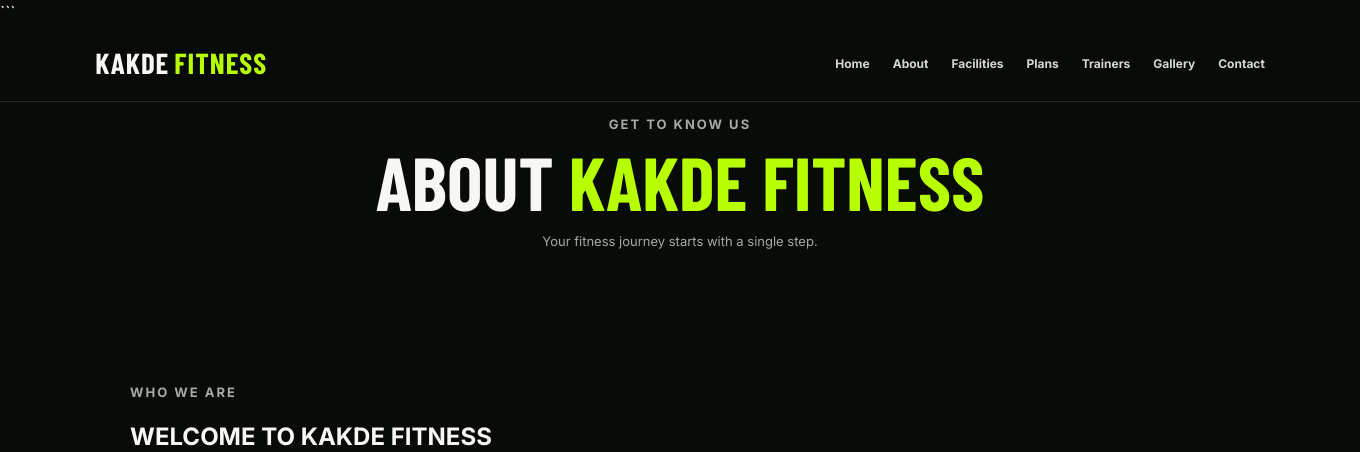
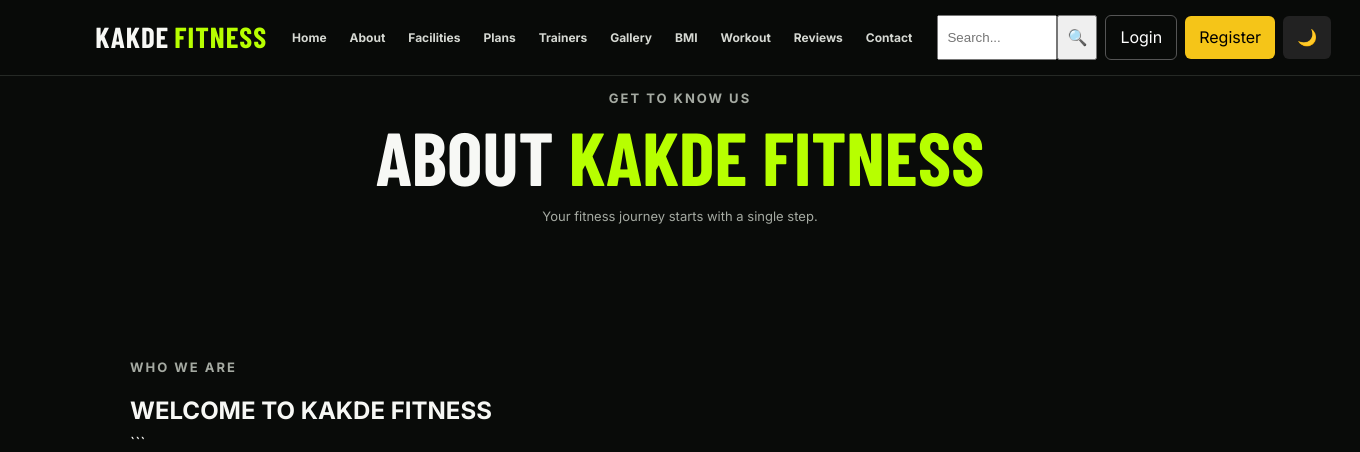
Before and after one commit to kakdekartik43-glitch/kakde-fitness, a Flask app: page /about in a window 1360 px wide. Shown: the top 452 px of the page. Run offline with Flask 3, Linux system fonts and the light colour scheme; some web fonts are replaced.

Commit message:
Update base.html

````diff
--- a/templates/base.html
+++ b/templates/base.html
@@ -1,80 +1,255 @@
 <!DOCTYPE html>
+<html lang="en">
 
-<html lang="en">
 <head>
+
     <meta charset="UTF-8">
-    <meta name="viewport" content="width=device-width, initial-scale=1.0">
-    <title>{% block title %}Kakde Fitness{% endblock %}</title>
-    <link rel="stylesheet" href="{{ url_for('static', filename='style.css') }}">
+
+    <meta name="viewport"
+          content="width=device-width, initial-scale=1.0">
+
+    <title>
+        {% block title %}Kakde Fitness{% endblock %}
+    </title>
+
+    <link rel="stylesheet"
+          href="{{ url_for('static', filename='style.css') }}">
+
 </head>
+
 <body>
 
-```
-<!-- Header -->
 <header class="header">
-    <a href="{{ url_for('home') }}" class="logo">
+
+    <a href="{{ url_for('home') }}"
+       class="logo">
         KAKDE<span>FITNESS</span>
     </a>
 
-    <button class="menu-toggle" id="menu-toggle">☰</button>
+    <button class="menu-toggle"
+            id="menu-toggle">
+        ☰
+    </button>
 
     <nav id="nav-menu">
+
         <a href="{{ url_for('home') }}">Home</a>
+
         <a href="{{ url_for('about') }}">About</a>
-        <a href="{{ url_for('facilities') }}">Facilities</a>
-        <a href="{{ url_for('plans') }}">Plans</a>
-        <a href="{{ url_for('trainers') }}">Trainers</a>
-        <a href="{{ url_for('gallery') }}">Gallery</a>
-        <a href="{{ url_for('contact') }}">Contact</a>
+
+        <a href="{{ url_for('facilities') }}">
+            Facilities
+        </a>
+
+        <a href="{{ url_for('plans') }}">
+            Plans
+        </a>
+
+        <a href="{{ url_for('trainers') }}">
+            Trainers
+        </a>
+
+        <a href="{{ url_for('gallery') }}">
+            Gallery
+        </a>
+
+        <a href="{{ url_for('bmi') }}">
+            BMI
+        </a>
+
+        <a href="{{ url_for('workout') }}">
+            Workout
+        </a>
+
+        <a href="{{ url_for('reviews') }}">
+            Reviews
+        </a>
+
+        <a href="{{ url_for('contact') }}">
+            Contact
+        </a>
+
     </nav>
+
+
+    <div class="header-actions">
+
+        <form action="{{ url_for('search') }}"
+              method="GET"
+              class="search-form">
+
+            <input
+                type="text"
+                name="q"
+                placeholder="Search..."
+            >
+
+            <button type="submit">
+                🔍
+            </button>
+
+        </form>
+
+
+        {% if current_user.is_authenticated %}
+
+            <a href="{{ url_for('dashboard') }}"
+               class="login-btn">
+                Dashboard
+            </a>
+
+            <a href="{{ url_for('logout') }}"
+               class="register-btn">
+                Logout
+            </a>
+
+        {% else %}
+
+            <a href="{{ url_for('login') }}"
+               class="login-btn">
+                Login
+            </a>
+
+            <a href="{{ url_for('register') }}"
+               class="register-btn">
+                Register
+            </a>
+
+        {% endif %}
+
+        <button
+            id="theme-toggle"
+            class="theme-btn">
+            🌙
+        </button>
+
+    </div>
+
 </header>
 
-<!-- Page Content -->
+
+<!-- FLASH MESSAGES -->
+
+{% with messages = get_flashed_messages(with_categories=true) %}
+
+    {% if messages %}
+
+        <div class="flash-container">
+
+            {% for category, message in messages %}
+
+                <div class="flash {{ category }}">
+                    {{ message }}
+                </div>
+
+            {% endfor %}
+
+        </div>
+
+    {% endif %}
+
+{% endwith %}
+
+
 <main>
+
     {% block content %}
+
     {% endblock %}
+
 </main>
 
-<!-- Footer -->
+
 <footer class="footer">
-    <h2>KAKDE<span>FITNESS</span></h2>
-    <p>Build Your Strength. Build Your Routine.</p>
-    <p>© 2026 Kakde Fitness. All rights reserved.</p>
+
+    <h2>
+        KAKDE<span>FITNESS</span>
+    </h2>
+
+    <p>
+        Build Your Strength. Build Your Routine.
+    </p>
+
+    <p>
+        © 2026 Kakde Fitness. All rights reserved.
+    </p>
+
 </footer>
 
-<!-- Chatbot -->
+
+<!-- CHATBOT -->
+
 <div id="chatbot">
-    <div id="chat-label">Gym AI Agent</div>
 
-    <button id="chat-launcher" onclick="openChat()">
+    <div id="chat-label">
+        Gym AI Agent
+    </div>
+
+    <button
+        id="chat-launcher"
+        onclick="openChat()">
         ✦
     </button>
 
-    <div id="chat-panel" class="hidden">
+
+    <div id="chat-panel"
+         class="hidden">
+
         <div id="chat-header">
+
             <div>
-                <strong>Gym AI Agent</strong>
-                <small>Ask us anything</small>
+
+                <strong>
+                    Gym AI Agent
+                </strong>
+
+                <small>
+                    Ask us anything
+                </small>
+
             </div>
 
+
             <div class="chat-controls">
-                <button onclick="minimizeChat()">−</button>
-                <button onclick="closeChat()">×</button>
+
+                <button onclick="minimizeChat()">
+                    −
+                </button>
+
+                <button onclick="closeChat()">
+                    ×
+                </button>
+
             </div>
+
         </div>
 
+
         <div id="chat-window">
+
             <div id="messages">
+
                 <div class="bot-message">
-                    <div class="message-logo">✦</div>
+
+                    <div class="message-logo">
+                        ✦
+                    </div>
+
                     <div class="message-bubble">
+
                         Hello! 👋 Welcome to Kakde Fitness.
+
                         How can I help you today?
+
                     </div>
+
                 </div>
+
             </div>
 
+
             <div id="quick-actions">
+
                 <button onclick="askQuickQuestion('What are your membership plans?')">
                     Plans
                 </button>
@@ -86,23 +261,34 @@
                 <button onclick="askQuickQuestion('Where is your gym located?')">
                     Location
                 </button>
+
             </div>
+
         </div>
 
+
         <form id="chat-form">
+
             <input
                 type="text"
                 id="user-input"
                 placeholder="Type your message..."
                 autocomplete="off"
             >
-            <button type="submit">➤</button>
+
+            <button type="submit">
+                ➤
+            </button>
+
         </form>
+
     </div>
+
 </div>
 
+
 <script src="{{ url_for('static', filename='script.js') }}"></script>
-```
 
 </body>
+
 </html>
````
